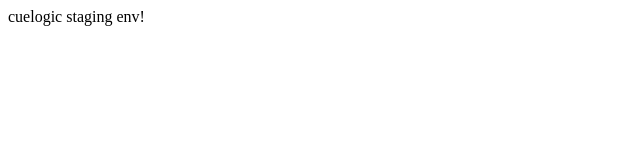
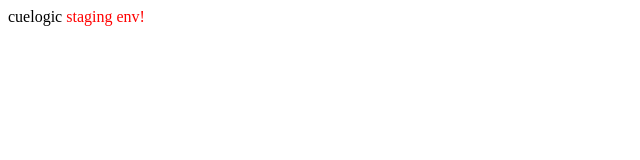
Before and after one commit to sumitb-cuelogic/demo, a plain HTML site: page index.html in a window 1280 px wide. Shown: the full height of the page, 0-640 px from the left. Drawn offline with Linux system fonts and the light colour scheme.

Commit message:
change color for text

```diff
--- a/index.html
+++ b/index.html
@@ -4,6 +4,6 @@
 <body>
 	cuelogic
 
-<font size="3" color="black">staging env!</font>
+<font size="3" color="red">staging env!</font>
 </body>
 </html>
```
